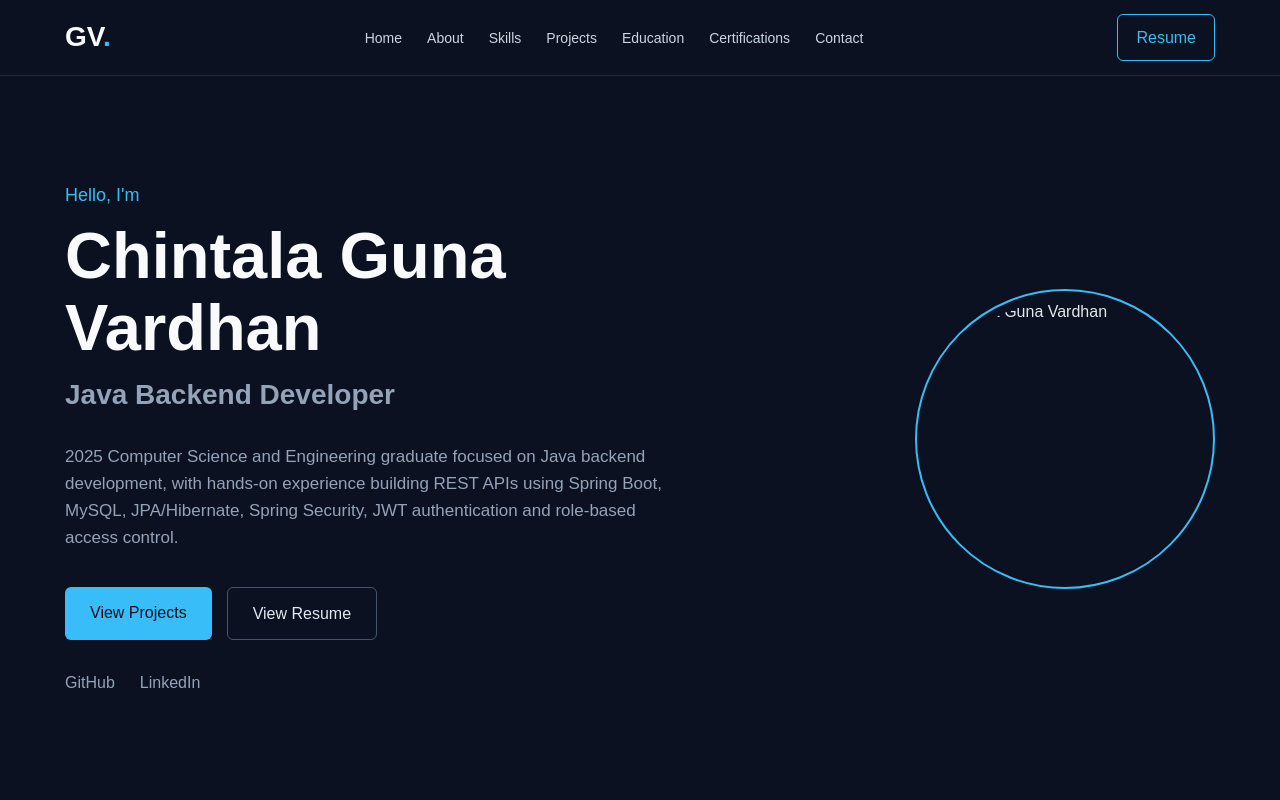
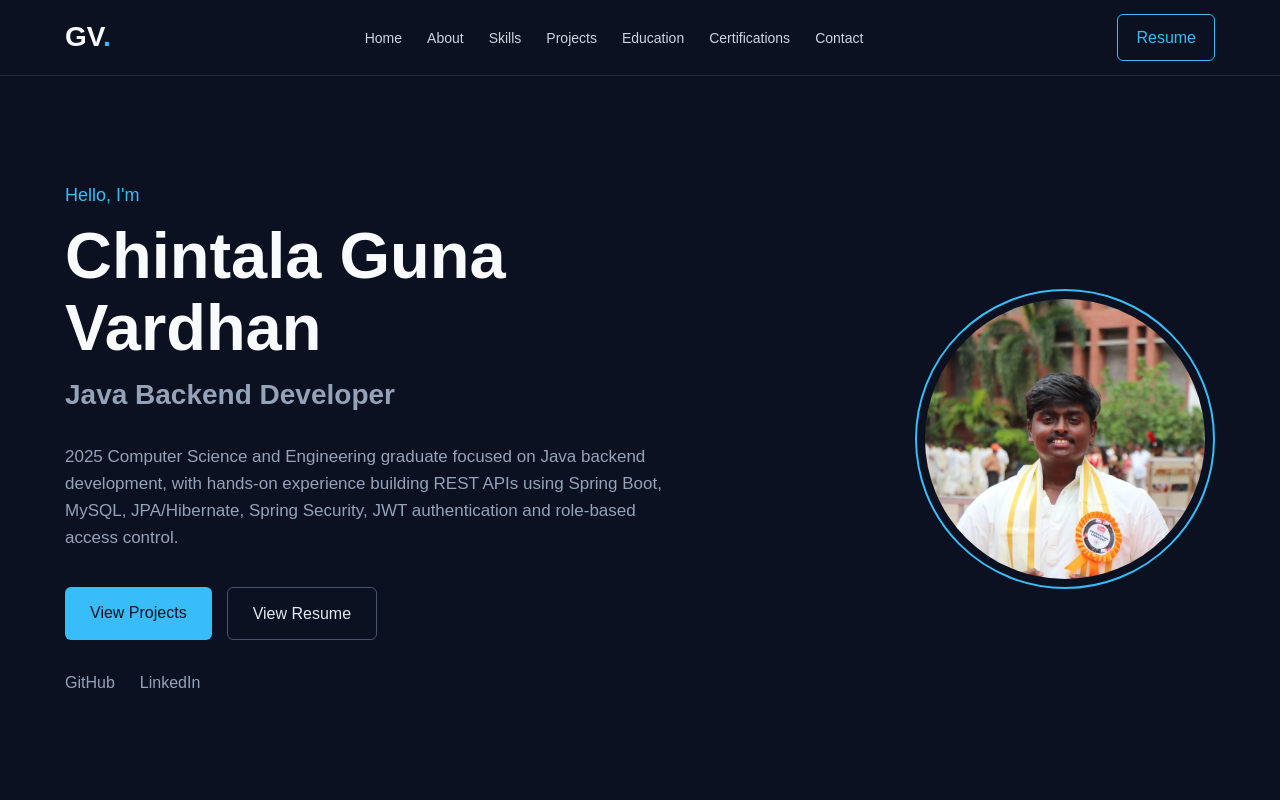
Before and after one commit to GunaChintala/Guna-Chintala-Portfolio, a plain HTML site: page index.html in a window 1280 px wide. Shown: the top 800 px of the page. Drawn offline with Linux system fonts and the light colour scheme.

Commit message:
Update index.html

```diff
--- a/index.html
+++ b/index.html
@@ -59,7 +59,7 @@
 
                 <div class="hero-image">
                     <div class="profile-circle">
-                        <img src="images/profile/Guna Latest Image.jpeg" alt="Chintala Guna Vardhan">
+                        <img src="images/profile/Guna-Latest-Image.jpeg" alt="Chintala Guna Vardhan">
                     </div>
                 </div>
             </div>
```
